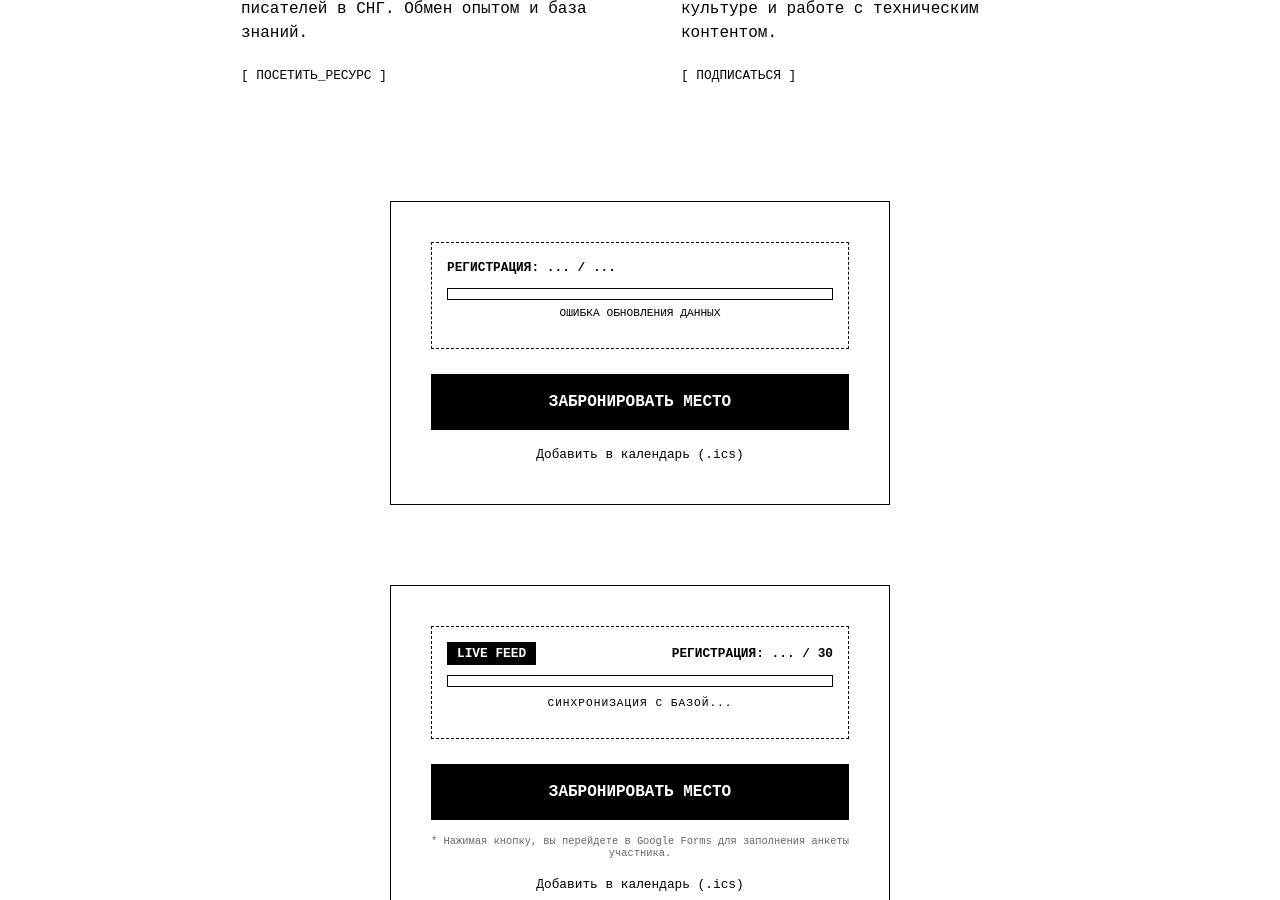
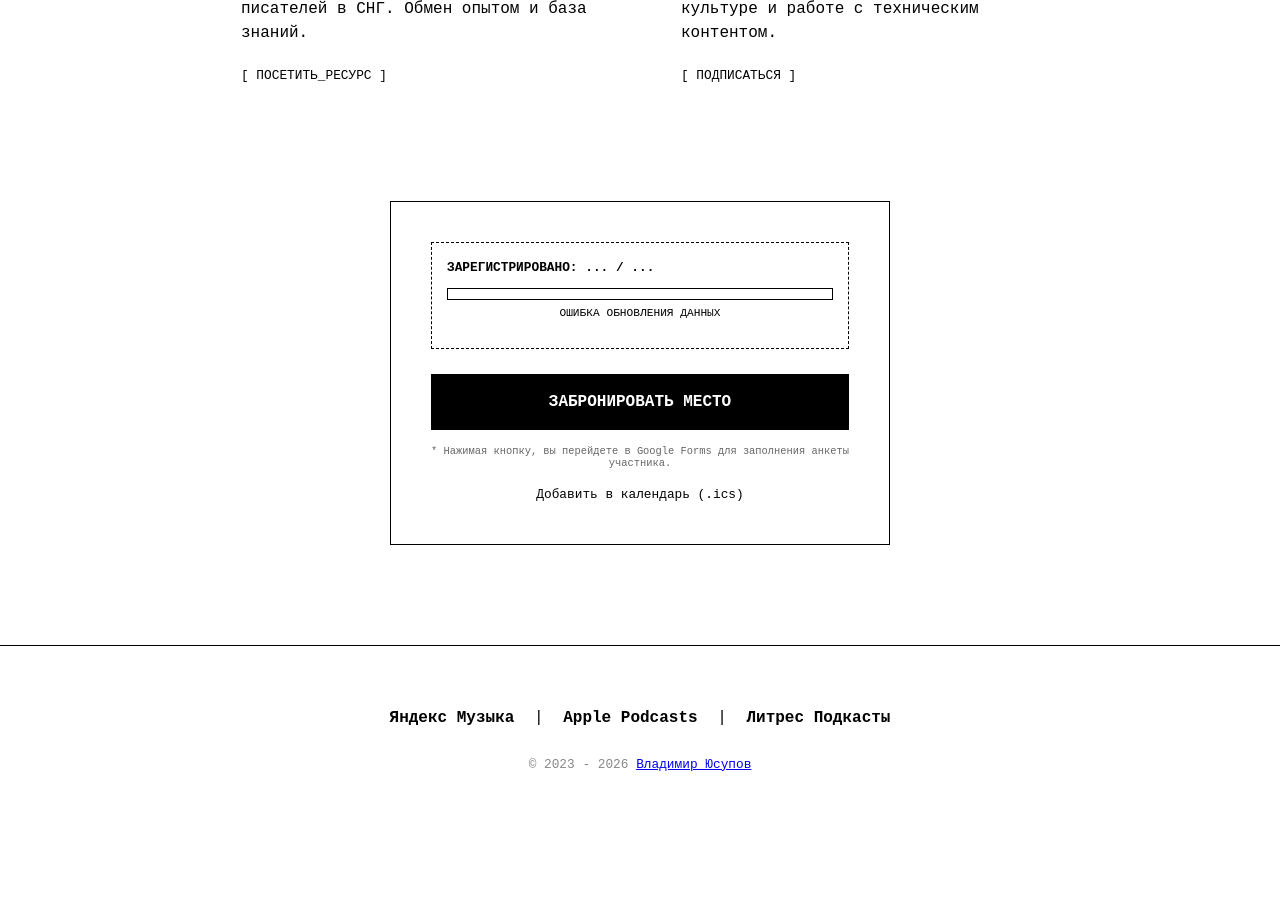
Before and after one commit to techwritex/techcommpod, a Jekyll site: the page built from meetup.md, in a window 1280 px wide and 900 px high, scrolled down 2646 px. Built offline with Jekyll 4.4.1, drawn with Linux system fonts in a browser that asks for light colours; after the commit the page ends 3493 px from its top, so only the background shows below that.

Commit message:
meetup-page-test-25

```diff
--- a/_layouts/meetup.html
+++ b/_layouts/meetup.html
@@ -426,7 +426,7 @@
     <header class="header">
         <div class="container">
             <div class="top-nav">
-                <span class="badge">Статус: Регистрация открыта</span>
+                <span class="badge" id="reg-status">Статус: Регистрация открыта</span>
                 <!-- <span class="badge">REF: TC-2024-10-25</span> -->
                 <!-- Новый статус-индикатор -->
                 <!-- <span class="badge status-badge">
@@ -612,7 +612,7 @@
                 <div class="counter-container">
                     <div class="counter-header">
                         <!-- <span class="label">LIVE FEED</span> -->
-                        <span class="counter-text">РЕГИСТРАЦИЯ: <span id="current-reg">...</span> / <span id="max-reg">...</span></span>
+                        <span class="counter-text">ЗАРЕГИСТРИРОВАНО: <span id="current-reg">...</span> / <span id="max-reg">...</span></span>
                     </div>
                     <div class="counter-bar">
                         <div id="progress-line" class="counter-progress" style="width: 0%;"></div>
@@ -626,41 +626,13 @@
                     ЗАБРОНИРОВАТЬ МЕСТО
                 </a>
 
-                <a href="#" class="btn-cal">Добавить в календарь (.ics)</a>
-
-            </div>
-
-            <div class="form-box">
-                <!-- Индикатор заполненности -->
-                <div class="counter-container">
-                    <div class="counter-header">
-                        <span class="label">LIVE FEED</span>
-                        <span class="counter-text">РЕГИСТРАЦИЯ: <span id="current-reg">...</span> / 30</span>
-                    </div>
-                    <div class="counter-bar">
-                        <div id="progress-line" class="counter-progress" style="width: 0%;"></div>
-                    </div>
-                    <p id="vacancy-status" style="font-size: 0.7rem; margin-top: 8px; text-align: center; text-transform: uppercase; letter-spacing: 1px;">
-                        СИНХРОНИЗАЦИЯ С БАЗОЙ...
-                    </p>
-                </div>
-
-                <!-- Основная кнопка-ссылка -->
-                <a href="https://docs.google.com"
-                   target="_blank"
-                   id="reg-button"
-                   class="btn-main"
-                   style="text-decoration: none; display: block; text-align: center;">
-                    ЗАБРОНИРОВАТЬ МЕСТО
-                </a>
-
                 <p style="font-size: 0.65rem; color: #666; text-align: center; margin-top: 15px; line-height: 1.2;">
                     * Нажимая кнопку, вы перейдете в Google Forms для заполнения анкеты участника.
                 </p>
 
                 <a href="#" class="btn-cal">Добавить в календарь (.ics)</a>
+
             </div>
-
         </section>
     </main>
 
```
Also changed, not shown: other parts of _layouts/meetup.html (+2 -1 lines).
